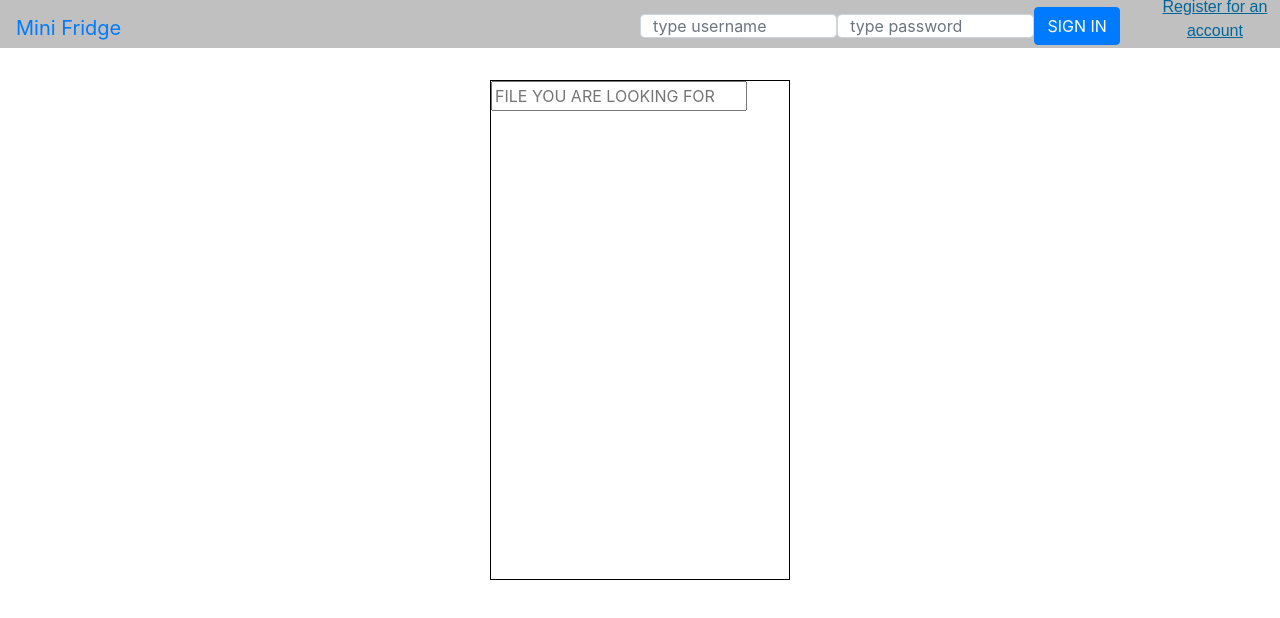
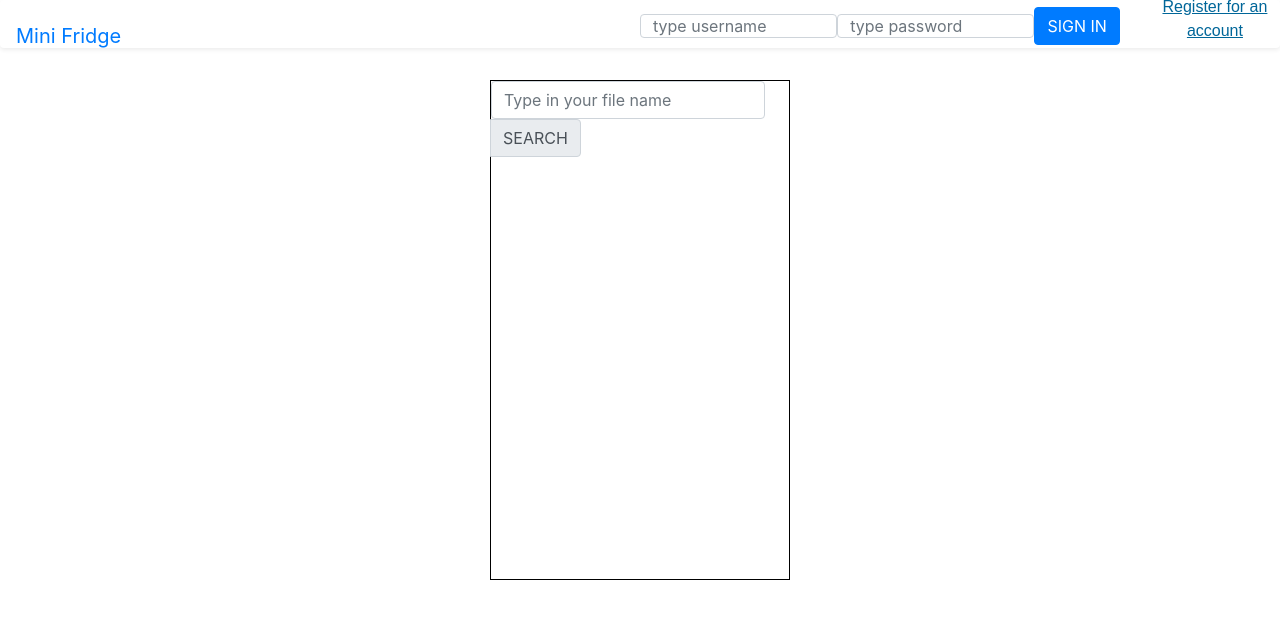
Before and after one commit to hnryzhng/mini-fridge, a React (Create React App) app in the folder client/: page / in a window 1280 px wide. Shown: the top 618 px of the page. Built offline with nearby package versions, Linux system fonts and the light colour scheme.

Commit message:
added further bootstrap stylings

```diff
--- a/client/public/index.html
+++ b/client/public/index.html
@@ -36,6 +36,13 @@
     <script src="https://cdn.jsdelivr.net/npm/popper.js@1.16.0/dist/umd/popper.min.js" integrity="sha384-Q6E9RHvbIyZFJoft+2mJbHaEWldlvI9IOYy5n3zV9zzTtmI3UksdQRVvoxMfooAo" crossorigin="anonymous"></script>
     <script src="https://stackpath.bootstrapcdn.com/bootstrap/4.4.1/js/bootstrap.min.js" integrity="sha384-wfSDF2E50Y2D1uUdj0O3uMBJnjuUD4Ih7YwaYd1iqfktj0Uod8GCExl3Og8ifwB6" crossorigin="anonymous"></script>
 
+    <script>
+      $('#myModal').on('shown.bs.modal', function () {
+        $('#myInput').trigger('focus')
+      })
+    </script>
+
+
     <div id="root"></div>
     <!--
       This HTML file is a template.
--- a/client/src/App.js
+++ b/client/src/App.js
@@ -121,7 +121,7 @@ class ListContainer extends Component {
 
     return(
 
-		<div id="list-container" style={{ width: "300px", height: "500px", border: "1px solid black" }}>
+		<div id="list-container">
     		<SearchFilter { ...this.props } fileRecordsArray= { this.props.fileRecordsArray } handleSearchFilter={ this.handleSearchFilter } />
 
 			<List { ...this.props } filteredFileRecordsArray={ filteredFileRecordsArray } />
@@ -182,9 +182,18 @@ class SearchFilter extends Component {
 
 		return(
 
+      <div className="input-group mb-3" id="search-filter-container">
+
   			<div id="search-filter">
-				<input type="text" id="search-filter-input" placeholder="FILE YOU ARE LOOKING FOR" onChange={ this.searchFilter } />
+  				<input type="text" className="form-control" id="search-filter-input" placeholder="Type in your file name" onChange={ this.searchFilter } aria-label="Type in your file name" aria-describedby="search-append-icon"/>
   			</div>
+
+        <div className="input-group-append">
+          <span className="input-group-text" id="search-append-icon">SEARCH</span>
+        </div>
+
+      </div>
+
 		)
 	}
 
@@ -323,7 +332,8 @@ class RegisterModule extends Component {
     return(
 
     	<div id="register-module-container">
-      		<button type="button" id="register-button" onClick={ ()=> this.setState({show: true}) } > Register for an account </button>
+
+        <button type="button" id="register-button" onClick={ ()=> this.setState({show: true}) }> Register for an account </button>
 
   			<div id="register-module" style={{ display: this.state.show? 'block' : 'none' }}>
   				<form style={{ border: "1px solid blue"}} onSubmit={ this.register }>
@@ -340,6 +350,7 @@ class RegisterModule extends Component {
   				<button type="button" id="close-signout-module" onClick={ ()=> this.setState({ show: false })} > CLOSE </button>
   			</div>
 
+
       </div>
 
     )
@@ -354,7 +365,7 @@ class NaviBar extends Component {
 	render() {
 		return(
 
-		  <nav id="navibar" className="navbar navbar-expand-md">
+		  <nav id="navibar" className="navbar navbar-expand-md shadow-sm p-3 mb-5 bg-white rounded">
 
         <Logo />
 
@@ -573,7 +584,7 @@ class UploadFileForm extends Component {
 			<div id="upload-file-module">
 
 			    <div id="upload-file-control">
-			        <button type="button" id="upload-file-button" onClick={ this.clickFileInput } >{this.state.hasFileWaiting? 'SUBMIT FILE':'UPLOAD'}</button>
+			        <button type="button" className="btn btn-lg btn-block" id="upload-file-button" onClick={ this.clickFileInput } >{this.state.hasFileWaiting? 'SUBMIT FILE':'UPLOAD'}</button>
 			        <div id="filename-display">
 			        	<p> {this.state.fileData? this.state.fileData.name : " "} </p>
 			        </div>
--- a/client/src/styles.css
+++ b/client/src/styles.css
@@ -53,10 +53,17 @@
 	cursor: pointer;
 }
 
-#user-greeting {
+.modal-backdrop.show {
+	opacity:0;
+}
+
+#upload-file-button {
+	background-color: blue;
+	color: white;
 }
 
 #upload-file-container {
+	margin: 0 auto;
 	padding-top: 5rem;
 	width: 300px;
 }
@@ -67,5 +74,12 @@
 
 #list-container {
 	margin: 0 auto;
+	width: 300px;
+	height: 500px;
+	border: 1px solid black;
+}
+
+#search-filter-container {
 	width: 100%;
+	padding-right: 0;
 }
```
Lines whose indentation alone changed are shown as unchanged.
